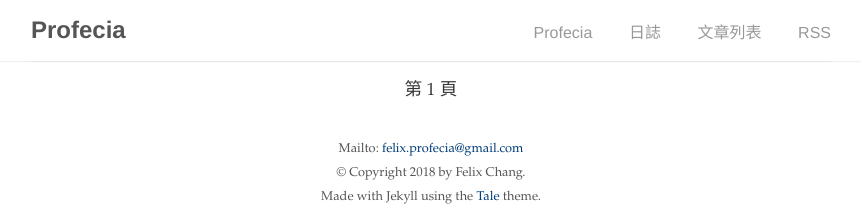
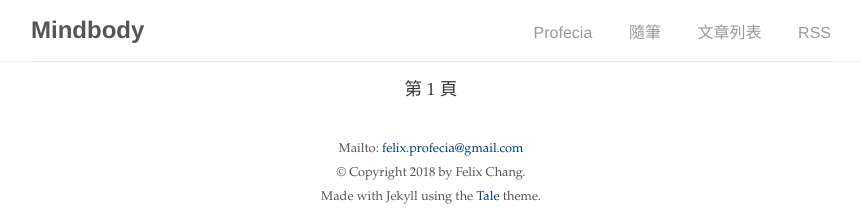
Before and after one commit to felix125/mindbody, a Jekyll site: the page built from index.html, in a window 1280 px wide. Shown: the top 210 px of the page, without its empty margins (209-1070 px from the left). Built offline with Jekyll 4.4.1, drawn with Linux system fonts in a browser that asks for light colours; the list of posts is cut into pages by our own code.

Commit message:
new page for mindbody

```diff
--- a/_config.yml
+++ b/_config.yml
@@ -13,9 +13,9 @@
 # you will see them accessed via {{ site.title }}, {{ site.email }}, and so on.
 # You can create any custom variable you would like, and they will be accessible
 # in the templates via {{ site.myvariable }}.
-title: Profecia
+title: Mindbody
 description: >- # this means to ignore newlines until "baseurl:"
-  Bodymind
+  MindBody
 baseurl: "/mindbody" # the subpath of your site, e.g. /blog
 url: "https://felix125.github.io" # the base hostname & protocol for your site, e.g. http://example.com
 
--- a/_data/links.yml
+++ b/_data/links.yml
@@ -1,3 +1,3 @@
 Profecia: 首頁
-日誌: '/blog'
+隨筆: '/mindbody'
 文章列表: '/tags/tag.html'
```
